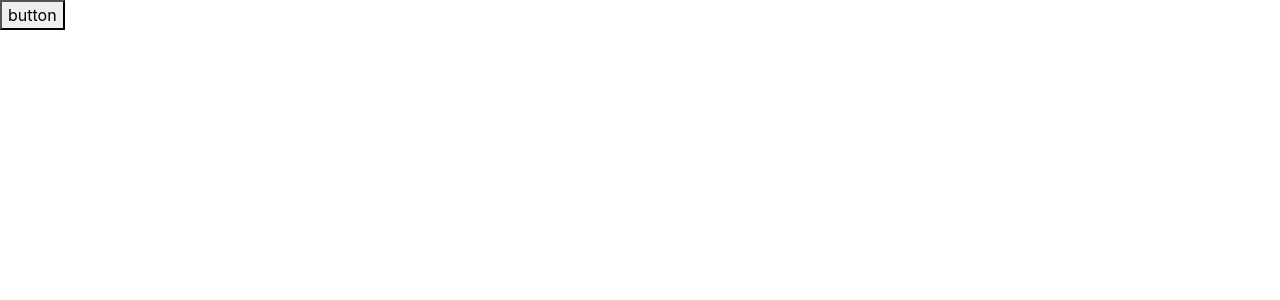
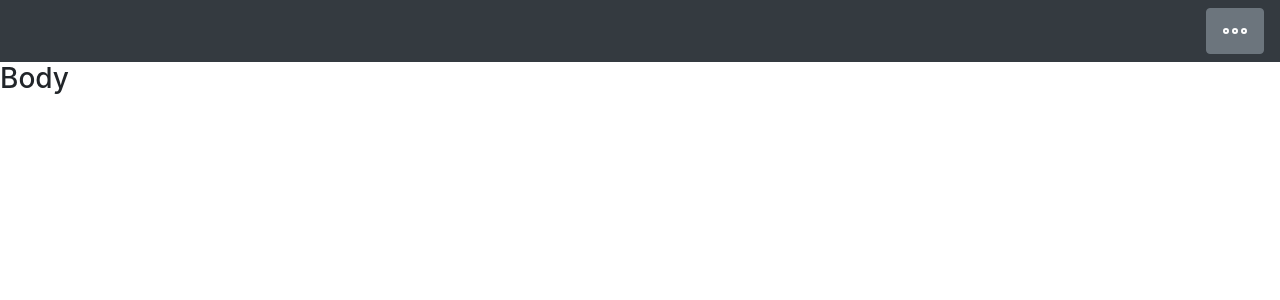
Before and after one commit to daru23/react-context-modal, a React app: page / in a window 1280 px wide. Shown: the top 300 px of the page. Built offline with nearby package versions, Linux system fonts and the light colour scheme; some icons are missing.

Commit message:
App refacor

```diff
--- a/src/components/App.jsx
+++ b/src/components/App.jsx
@@ -1,12 +1,28 @@
-import React from 'react';
+import React, {Component} from 'react';
+import Header from './Header';
 
-const App = () =>
-    <div>
-        <div>
-            <button onClick={() => {}}>
-                button
-            </button>
-        </div>
-    </div>;
+class App extends Component {
+
+    constructor(props) {
+        super(props);
+        this.state = {
+            showMenu: false
+        }
+    }
+
+    toggleMenu = () => {
+        this.setState({showMenu: !this.state.showMenu});
+    };
+
+    render(){
+        return (<div>
+                    <Header showMenu={this.state.showMenu} toggleMenu={this.toggleMenu} />
+                    <div>
+                        <h3>Body</h3>
+                    </div>
+                </div>)
+    }
+}
+
 
 export default App;
```
